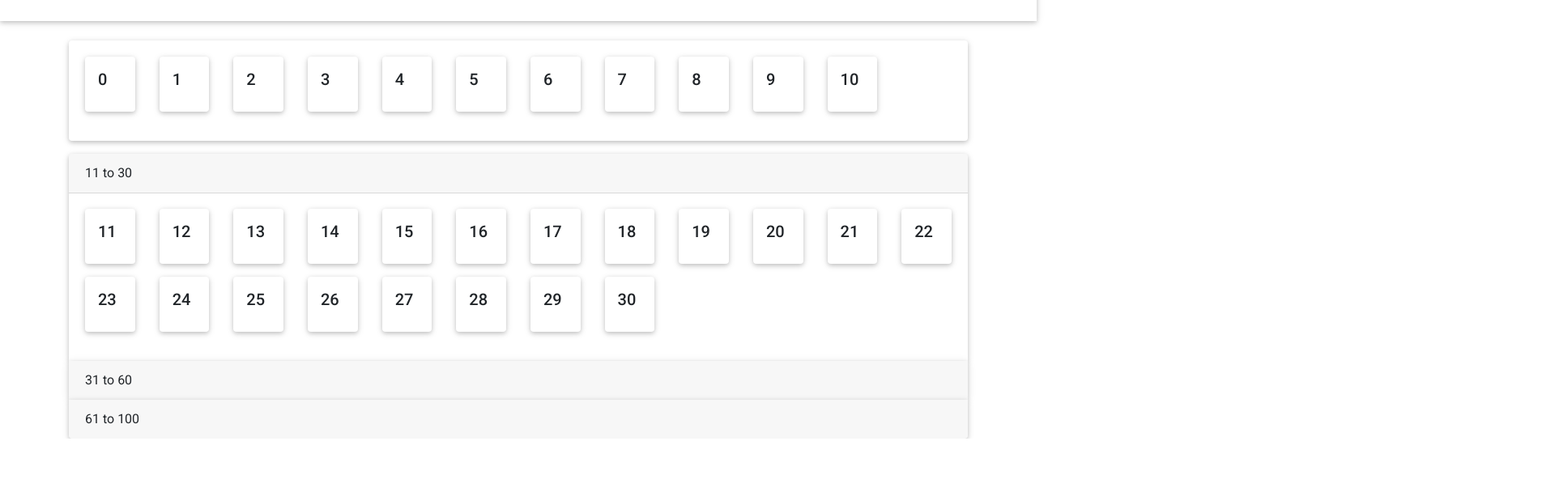
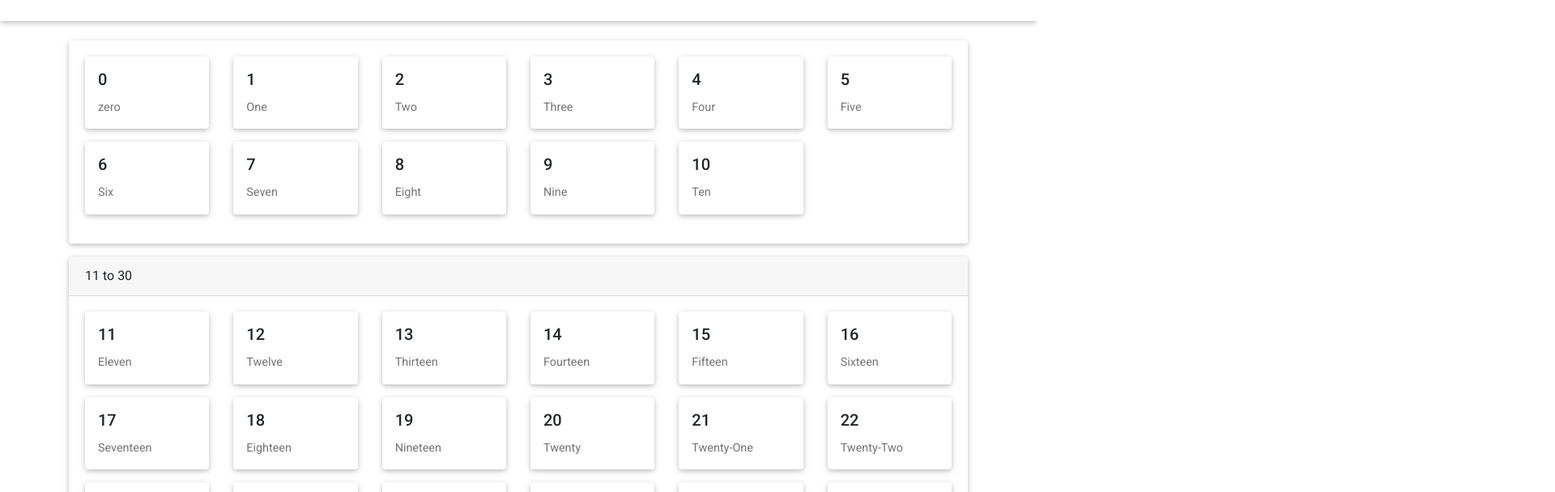
Before and after one commit to akshaykurhekar/kids-learning, a React (Create React App) app: page /numbers in a window 1280 px wide. Shown: the part 348-956 px from the top of the page at 81% size, 1920 px wide, since content can reach past the window. Before the commit the page ends 890 px from the top, so only its background shows below. Built offline with nearby package versions, Linux system fonts and the light colour scheme; a web font is replaced by a local one.

Commit message:
Tables added

```diff
--- a/src/App.css
+++ b/src/App.css
@@ -1,4 +1,4 @@
 .App {
   /* text-align: center; */
-  /* overflow-x: hidden; */
+   overflow-x: hidden;
 }
--- a/src/component/tspractical.css
+++ b/src/component/tspractical.css
@@ -1,3 +1,4 @@
 .style{
     z-index: -1;
+    position: absolute;
 }
--- a/src/component/tspractical.js
+++ b/src/component/tspractical.js
@@ -6,7 +6,7 @@ function Tsparticles() {
         <Particles
         className="style"
         id="tsparticles"
-        height="10vh" width="100vw"
+        height="100vh" width="98.9vw"
         options={
             {
                 "autoPlay": true,
--- a/src/pages/alphabets.js
+++ b/src/pages/alphabets.js
@@ -4,6 +4,7 @@ import Data1 from '../Data/Mdata.json';
 import MData from '../Data/M1data.json';
 import {Container,Jumbotron,Card,Row,Col,Image} from 'react-bootstrap';
 import Navbar from '../component/navbar';
+import Footer from '../component/footer';
 import './alphabets.css';
 import Test from './AkshayMK1.jpg';
 
@@ -79,7 +80,7 @@ function Numbers() {
     </Card>
 
 </Container>
-
+    <Footer/>
     </div>
   );
 }
--- a/src/pages/numbers.js
+++ b/src/pages/numbers.js
@@ -1,8 +1,67 @@
+/* eslint-disable no-mixed-operators */
 import {Container,Jumbotron,Card,Row,Col,Accordion} from 'react-bootstrap';
 import Navbar from '../component/navbar';
+import Footer from '../component/footer';
 import './about.css';
 
-function Error() {
+function Numbers() {
+
+    const arr = x => Array.from(x);
+    const num = x => Number(x) || 0;
+
+    const isEmpty = xs => xs.length === 0;
+    const take = n => xs => xs.slice(0,n);
+    const drop = n => xs => xs.slice(n);
+    const reverse = xs => xs.slice(0).reverse();
+    const comp = f => g => x => f (g (x));
+    const not = x => !x;
+    const chunk = n => xs =>
+      isEmpty(xs) ? [] : [take(n)(xs), ...chunk (n) (drop (n) (xs))];
+
+    // numToWords :: (Number a, String a) => a -> String
+    let numToWords = n => {
+
+      let a = [
+        '', 'One', 'Two', 'Three', 'Four',
+        'Five', 'Six', 'Seven', 'Eight', 'Nine',
+        'Ten', 'Eleven', 'Twelve', 'Thirteen', 'Fourteen',
+        'Fifteen', 'Sixteen', 'Seventeen', 'Eighteen', 'Nineteen'
+      ];
+
+      let b = [
+        '', '', 'Twenty', 'Thirty', 'Forty',
+        'Fifty', 'Sixty', 'Seventy', 'Eighty', 'Ninety'
+      ];
+
+      let g = [
+        '', 'Thousand', 'Million', 'Billion', 'Trillion', 'Quadrillion',
+        'Quintillion', 'Sextillion', 'Septillion', 'Octillion', 'Nonillion'
+      ];
+
+      // this part is really nasty still
+      // it might edit this again later to show how Monoids could fix this up
+      let makeGroup = ([ones,tens,huns]) => {
+        return [
+          num(huns) === 0 ? '' : a[huns] + ' hundred ',
+          num(ones) === 0 ? b[tens] : b[tens] && b[tens] + '-' || '',
+          a[tens+ones] || a[ones]
+        ].join('');
+    };
+
+      let thousand = (group,i) => group === '' ? group : `${group} ${g[i]}`;
+
+      if (typeof n === 'number')
+        return numToWords(String(n));
+      else if (n === '0')
+        return 'zero';
+      else
+        return comp (chunk(3)) (reverse) (arr(n))
+          .map(makeGroup)
+          .map(thousand)
+          .filter(comp(not)(isEmpty))
+          .reverse()
+          .join(' ');
+    };
 
   return (
     <div>
@@ -14,12 +73,14 @@ function Error() {
         <Card.Body>
     <Row>
     {[...Array(11)].map((x, i) =>
-          <Col md="1" key={i} className="media-col" >
+          <Col md="2" key={i} className="media-col" >
           <Card className="mb-3 card-style">
 
             <Card.Body style={{padding:'1rem'}}>
               <Card.Title>{i}</Card.Title>
-
+              <Card.Text>
+                   {numToWords(i)}
+              </Card.Text>
             </Card.Body>
           </Card>
           </Col>
@@ -37,12 +98,14 @@ function Error() {
       <Card.Body>
       <Row>
     {[...Array(20)].map((x, i) =>
-          <Col md="1" key={i} className="media-col" >
+          <Col md="2" key={i} className="media-col" >
           <Card className="mb-3 card-style">
 
             <Card.Body style={{padding:'1rem'}}>
               <Card.Title>{i+11}</Card.Title>
-
+              <Card.Text>
+                   {numToWords(i+11)}
+              </Card.Text>
             </Card.Body>
           </Card>
           </Col>
@@ -59,12 +122,14 @@ function Error() {
       <Card.Body>
       <Row>
     {[...Array(31)].map((x, i) =>
-          <Col md="1" key={i} className="media-col" >
+          <Col md="2" key={i} className="media-col" >
           <Card className="mb-3 card-style">
 
             <Card.Body style={{padding:'1rem'}}>
               <Card.Title>{i+31}</Card.Title>
-
+              <Card.Text>
+                   {numToWords(i+31)}
+              </Card.Text>
             </Card.Body>
           </Card>
           </Col>
@@ -81,12 +146,14 @@ function Error() {
       <Card.Body>
       <Row>
     {[...Array(40)].map((x, i) =>
-          <Col md="1" key={i} className="media-col" >
+          <Col md="2" key={i} className="media-col" >
           <Card className="mb-3 card-style">
 
             <Card.Body style={{padding:'0.5rem'}}>
               <Card.Title>{i+61}</Card.Title>
-
+              <Card.Text>
+                   {numToWords(i+61)}
+              </Card.Text>
             </Card.Body>
           </Card>
           </Col>
@@ -98,9 +165,9 @@ function Error() {
 </Accordion>
 
 </Container>
-
+    <Footer/>
     </div>
   );
 }
 
-export default Error;
+export default Numbers;
--- a/src/pages/practice.js
+++ b/src/pages/practice.js
@@ -1,5 +1,6 @@
 import React from "react";
 import { ReactSketchCanvas } from "react-sketch-canvas";
+import Footer from '../component/footer';
 
 const styles = {
   border: "0.0625rem solid #9c9c9c",
@@ -34,6 +35,7 @@ const Canvas = class extends React.Component {
         >
           Get Image
         </button>
+        <Footer/>
       </div>
     );
   }
--- a/src/pages/table.js
+++ b/src/pages/table.js
@@ -1,6 +1,6 @@
-import {Container,Jumbotron} from 'react-bootstrap';
+import {Container,Card,Row,Col,Accordion} from 'react-bootstrap';
 import Navbar from '../component/navbar';
-
+import Footer from '../component/footer';
 // import './table.css';
 
 function Tables() {
@@ -8,15 +8,107 @@ function Tables() {
     <div>
         <Navbar/>
         <br/>
-<Container>
+        <Container>
 
- <Jumbotron className="bg-light">
- <br/>
-     <h1>Tables.....</h1>
- </Jumbotron>
+             <Accordion defaultActiveKey="0">
+           <Card>
+             <Accordion.Toggle as={Card.Header} eventKey="0">
+               1 to 4
+             </Accordion.Toggle>
+             <Accordion.Collapse eventKey="0">
+               <Card.Body>
+               <Row>
+             {[...Array(4)].map((x, i) =>
+                   <Col md="3" key={i} className="media-col" >
+                   <Card className="mb-3 card-style">
 
-</Container>
+                     <Card.Body style={{padding:'1.5rem'}}>
+                         {[...Array(10)].map((x, j) =>
+                            <Card.Title>{i+1} X {j+1}  = {(i+1)*(j+1)}</Card.Title>
+                         )}
+                     </Card.Body>
+                   </Card>
+                   </Col>
+                 )}
+             </Row>
+               </Card.Body>
+             </Accordion.Collapse>
+           </Card>
+           <Card>
+             <Accordion.Toggle as={Card.Header} eventKey="1">
+               5 to 10
+             </Accordion.Toggle>
+             <Accordion.Collapse eventKey="1">
+               <Card.Body>
+               <Row>
+               {[...Array(6)].map((x, i) =>
+                   <Col md="3" key={i} className="media-col" >
+                   <Card className="mb-3 card-style">
 
+                     <Card.Body style={{padding:'1.5rem'}}>
+                         {[...Array(10)].map((x, j) =>
+                            <Card.Title>{i+5} X {j+1}  = {(i+5)*(j+1)}</Card.Title>
+                         )}
+                     </Card.Body>
+                   </Card>
+                   </Col>
+                 )}
+             </Row>
+               </Card.Body>
+             </Accordion.Collapse>
+           </Card>
+
+           <Card>
+             <Accordion.Toggle as={Card.Header} eventKey="3">
+               11 to 20
+             </Accordion.Toggle>
+             <Accordion.Collapse eventKey="3">
+               <Card.Body>
+               <Row>
+               {[...Array(10)].map((x, i) =>
+                   <Col md="3" key={i} className="media-col" >
+                   <Card className="mb-3 card-style">
+
+                     <Card.Body style={{padding:'1.5rem'}}>
+                         {[...Array(10)].map((x, j) =>
+                            <Card.Title>{i+11} X {j+1}  = {(i+11)*(j+1)}</Card.Title>
+                         )}
+                     </Card.Body>
+                   </Card>
+                   </Col>
+                 )}
+             </Row>
+               </Card.Body>
+             </Accordion.Collapse>
+           </Card>
+           <Card>
+             <Accordion.Toggle as={Card.Header} eventKey="2">
+               21 to 50
+             </Accordion.Toggle>
+             <Accordion.Collapse eventKey="2">
+               <Card.Body>
+               <Row>
+               {[...Array(30)].map((x, i) =>
+                   <Col md="3" key={i} className="media-col" >
+                   <Card className="mb-3 card-style">
+
+                     <Card.Body style={{padding:'1.5rem'}}>
+                         {[...Array(10)].map((x, j) =>
+                            <Card.Title>{i+21} X {j+1}  = {(i+21)*(j+1)}</Card.Title>
+                         )}
+                     </Card.Body>
+                   </Card>
+                   </Col>
+                 )}
+             </Row>
+               </Card.Body>
+             </Accordion.Collapse>
+           </Card>
+
+         </Accordion>
+
+         </Container>
+<Footer/>
     </div>
   );
 }
--- a/src/pages/words.js
+++ b/src/pages/words.js
@@ -1,6 +1,6 @@
 import {Container,Jumbotron} from 'react-bootstrap';
 import Navbar from '../component/navbar';
-
+import Footer from '../component/footer';
 import './about.css';
 
 function Words() {
@@ -16,7 +16,7 @@ function Words() {
  </Jumbotron>
 
 </Container>
-
+<Footer/>
     </div>
   );
 }
```
Also changed, not shown: 1 other file (tests, documents, lock files or other folders).
